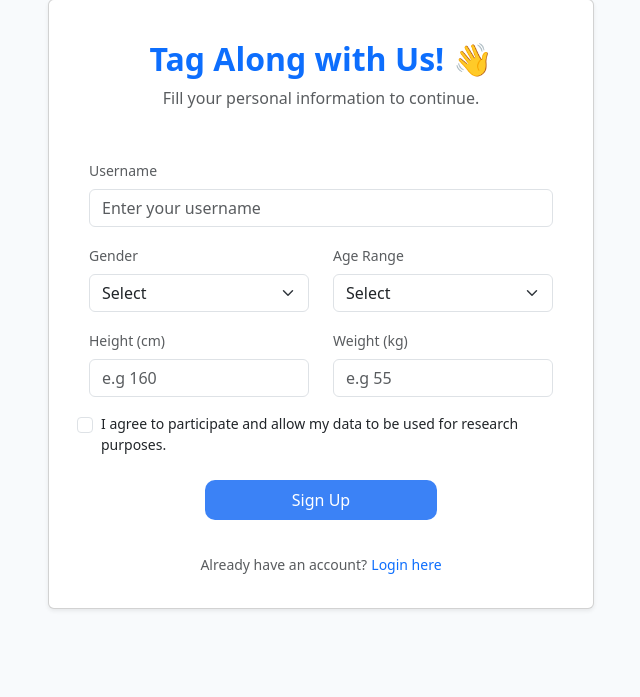
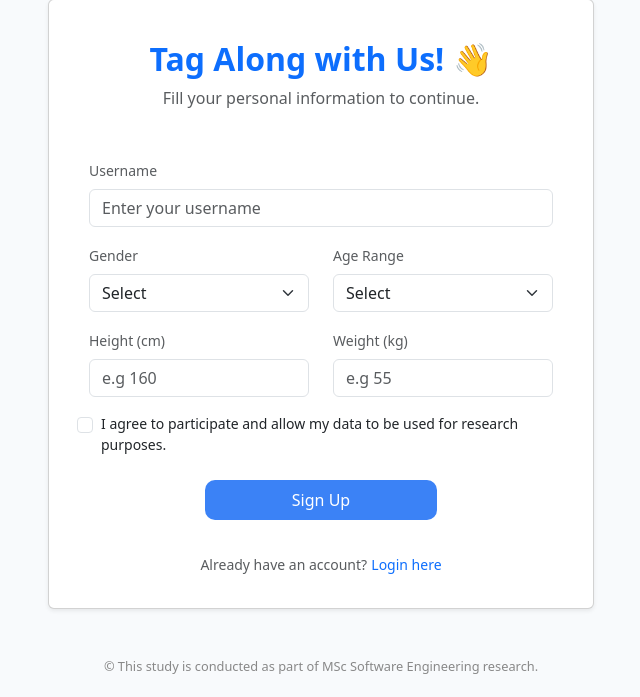
Before and after one commit to VITAE-01/psychic-mood, a Django app: page /account/register/ in a window 1280 px wide. Shown: the part 145-842 px from the top of the page, without its empty margins (319-959 px from the left). Before the commit the page ends 755 px from the top, so only its background shows below. Run offline with Django 5.2, Linux system fonts and the light colour scheme; the visitor is signed in with stand-in values (Sample User, id 1).

Commit message:
UPDATE: add footer

```diff
--- a/frontend/templates/base.html
+++ b/frontend/templates/base.html
@@ -138,6 +138,15 @@ input[type="number"] {
     margin-top: 4px;
 }
 
+.research-footer {
+    text-align: center;
+    font-size: 0.8rem;
+    color: #888;
+    margin-top: 2rem;
+    margin-bottom: 20px;
+}
+
+
 
 </style>
 
@@ -213,6 +222,11 @@ function disableSubmitButton() {
 
 
 </body>
+
+<footer class="research-footer">
+    © This study is conducted as part of MSc Software Engineering research.
+</footer>
+
 
 <script>
     document.addEventListener("DOMContentLoaded", function () {
```
